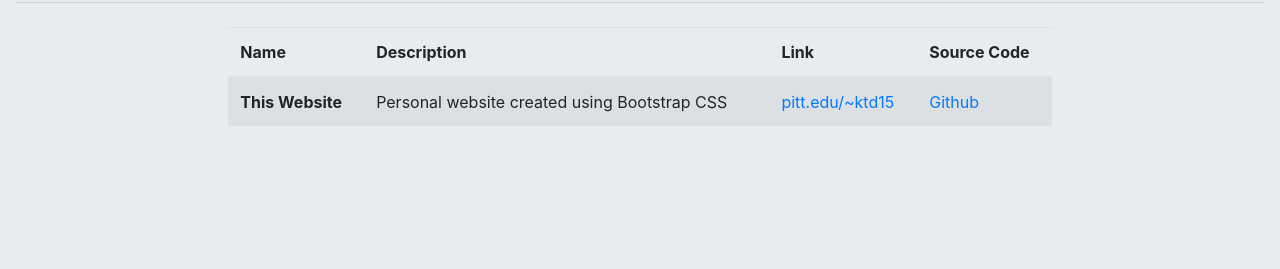
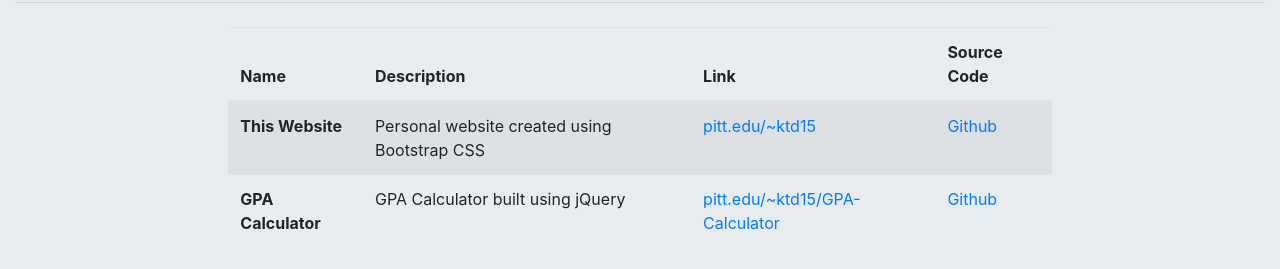
Before and after one commit to ktdemay/Website, a plain HTML site: page projects.html in a window 1280 px wide. Shown: the part 219-488 px from the top of the page. Drawn offline with nearby package versions, Linux system fonts and the light colour scheme.

Commit message:
added new project

```diff
--- a/projects.html
+++ b/projects.html
@@ -62,6 +62,12 @@
 									<td><a href="https://pitt.edu/~ktd15">pitt.edu/~ktd15</a></td>
 									<td><a href="https://github.com/ktdemay/Website">Github</a></td>
 								</tr>
+								<tr>
+									<th scope="row">GPA Calculator</th>
+									<td>GPA Calculator built using jQuery</td>
+									<td><a href="https://pitt.edu/~ktd15/GPA-Calculator">pitt.edu/~ktd15/GPA-Calculator</a></td>
+									<td><a href="https://github.com/ktdemay/GPA-Calculator">Github</a></td>
+								</tr>
 							</tbody>
 						</table>
 					</div>
```
